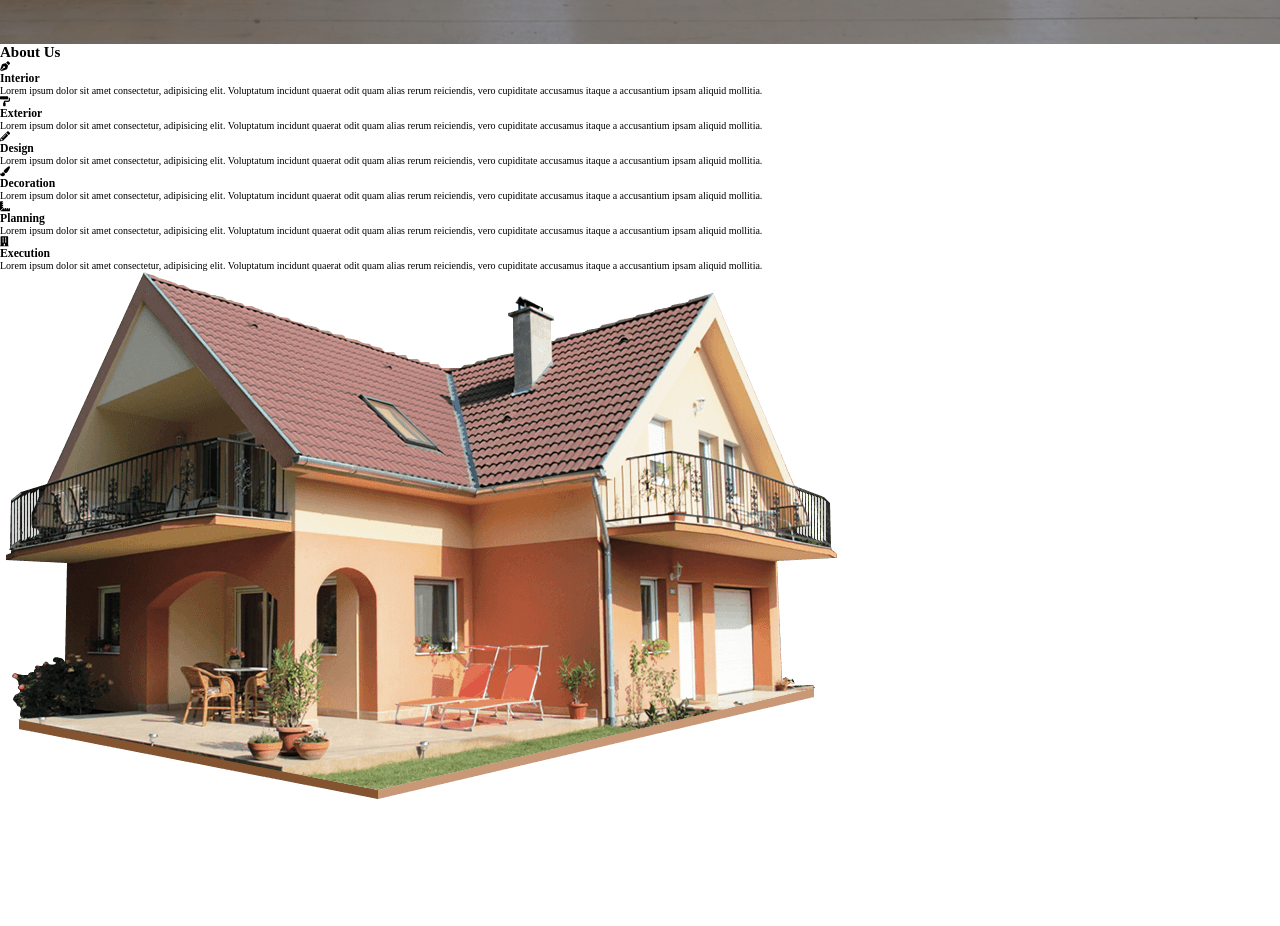
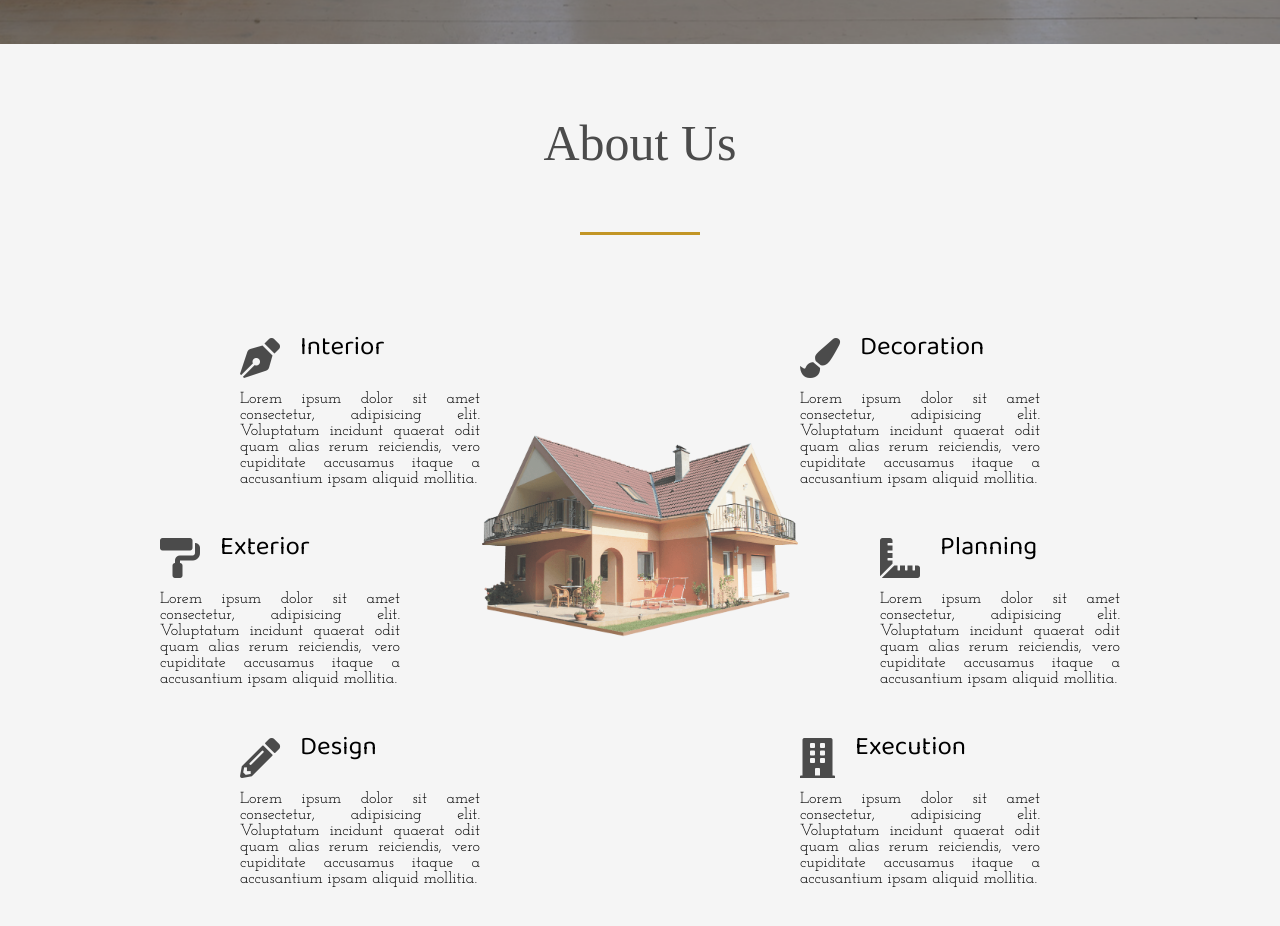
Before and after one commit to RuslanPanasuk/Architect_Website, a plain HTML site: page index.html in a window 1280 px wide. Shown: the part 756-1682 px from the top of the page. Before the commit the page ends 1560 px from the top, so only its background shows below. Drawn offline with nearby package versions, Linux system fonts and the light colour scheme; a web font is replaced by a local one.

Commit message:
feat: finish about section

```diff
--- a/index.html
+++ b/index.html
@@ -64,7 +64,7 @@
         </div>
       </section>
 
-      <section class="about-us">
+      <section class="about-us" id="about">
         <div class="section-header">
           <h1 class="section-heading">About Us</h1>
           <div class="underline"></div>
@@ -74,48 +74,48 @@
             <div class="service-header">
               <i class="fas fa-pen-nib"></i>
               <h3>Interior</h3>
-              <p class="service-text">Lorem ipsum dolor sit amet consectetur, adipisicing elit. Voluptatum incidunt quaerat odit quam alias rerum reiciendis, vero cupiditate accusamus itaque a accusantium ipsam aliquid mollitia.</p>
             </div>
+            <p class="service-text">Lorem ipsum dolor sit amet consectetur, adipisicing elit. Voluptatum incidunt quaerat odit quam alias rerum reiciendis, vero cupiditate accusamus itaque a accusantium ipsam aliquid mollitia.</p>
           </div>
 
           <div class="service">
             <div class="service-header">
               <i class="fas fa-paint-roller"></i>
               <h3>Exterior</h3>
-              <p class="service-text">Lorem ipsum dolor sit amet consectetur, adipisicing elit. Voluptatum incidunt quaerat odit quam alias rerum reiciendis, vero cupiditate accusamus itaque a accusantium ipsam aliquid mollitia.</p>
             </div>
+            <p class="service-text">Lorem ipsum dolor sit amet consectetur, adipisicing elit. Voluptatum incidunt quaerat odit quam alias rerum reiciendis, vero cupiditate accusamus itaque a accusantium ipsam aliquid mollitia.</p>
           </div>
 
           <div class="service">
             <div class="service-header">
               <i class="fas fa-pencil-alt"></i>
               <h3>Design</h3>
-              <p class="service-text">Lorem ipsum dolor sit amet consectetur, adipisicing elit. Voluptatum incidunt quaerat odit quam alias rerum reiciendis, vero cupiditate accusamus itaque a accusantium ipsam aliquid mollitia.</p>
             </div>
+            <p class="service-text">Lorem ipsum dolor sit amet consectetur, adipisicing elit. Voluptatum incidunt quaerat odit quam alias rerum reiciendis, vero cupiditate accusamus itaque a accusantium ipsam aliquid mollitia.</p>
           </div>
 
           <div class="service">
             <div class="service-header">
               <i class="fas fa-paint-brush"></i>
               <h3>Decoration</h3>
-              <p class="service-text">Lorem ipsum dolor sit amet consectetur, adipisicing elit. Voluptatum incidunt quaerat odit quam alias rerum reiciendis, vero cupiditate accusamus itaque a accusantium ipsam aliquid mollitia.</p>
             </div>
+            <p class="service-text">Lorem ipsum dolor sit amet consectetur, adipisicing elit. Voluptatum incidunt quaerat odit quam alias rerum reiciendis, vero cupiditate accusamus itaque a accusantium ipsam aliquid mollitia.</p>
           </div>
 
           <div class="service">
             <div class="service-header">
               <i class="fas fa-ruler-combined"></i>
               <h3>Planning</h3>
-              <p class="service-text">Lorem ipsum dolor sit amet consectetur, adipisicing elit. Voluptatum incidunt quaerat odit quam alias rerum reiciendis, vero cupiditate accusamus itaque a accusantium ipsam aliquid mollitia.</p>
             </div>
+            <p class="service-text">Lorem ipsum dolor sit amet consectetur, adipisicing elit. Voluptatum incidunt quaerat odit quam alias rerum reiciendis, vero cupiditate accusamus itaque a accusantium ipsam aliquid mollitia.</p>
           </div>
 
           <div class="service">
             <div class="service-header">
               <i class="fas fa-building"></i>
               <h3>Execution</h3>
-              <p class="service-text">Lorem ipsum dolor sit amet consectetur, adipisicing elit. Voluptatum incidunt quaerat odit quam alias rerum reiciendis, vero cupiditate accusamus itaque a accusantium ipsam aliquid mollitia.</p>
             </div>
+            <p class="service-text">Lorem ipsum dolor sit amet consectetur, adipisicing elit. Voluptatum incidunt quaerat odit quam alias rerum reiciendis, vero cupiditate accusamus itaque a accusantium ipsam aliquid mollitia.</p>
           </div>
 
           <div class="about-us-img-wrapper">
--- a/style.css
+++ b/style.css
@@ -275,3 +275,114 @@ html {
 .social-media i:hover {
   background-color: #c29525;
 }
+
+/* About section_____________________ */
+
+.about-us {
+  width: 100%;
+  background-color: #f5f5f5;
+  padding-bottom: 15rem;
+}
+
+.section-header {
+  display: flex;
+  flex-direction: column;
+  align-items: center;
+  padding: 7rem 0 10rem 0;
+}
+
+.section-heading {
+  font-family: "Muli", serif;
+  font-size: 5rem;
+  font-weight: 300;
+  color: #4b4b4b;
+  margin-bottom: 6rem;
+}
+
+.underline {
+  width: 12rem;
+  height: 0.3rem;
+  background-color: #c29525;
+}
+
+.services {
+  width: 100%;
+  height: 100%;
+  display: grid;
+  grid-template-columns: repeat(16, 1fr);
+  grid-template-rows: repeat(6, 6rem);
+  row-gap: 4rem;
+}
+
+.service {
+  width: 100%;
+  margin-bottom: 2rem;
+}
+
+.service:nth-child(1) {
+  grid-column: 4 / 7;
+  grid-row: 1 / 3;
+}
+
+.service:nth-child(2) {
+  grid-column: 3 / 6;
+  grid-row: 3 / 5;
+}
+
+.service:nth-child(3) {
+  grid-column: 4 / 7;
+  grid-row: 5 / -1;
+}
+
+.service:nth-child(4) {
+  grid-column: 11 / 14;
+  grid-row: 1 / 3;
+}
+
+.service:nth-child(5) {
+  grid-column: 12 / 15;
+  grid-row: 3 / 5;
+}
+
+.service:nth-child(6) {
+  grid-column: 11 / 14;
+  grid-row: 5 / -1;
+}
+
+.service-header {
+  display: flex;
+  align-items: center;
+  margin-bottom: 1rem;
+}
+
+.service-header i {
+  font-size: 4rem;
+  color: #4b4b4b;
+  margin-right: 2rem;
+}
+
+.service-header h3 {
+  font-family: 'Baloo Da 2', serif;
+  font-size: 2.6rem;
+  font-weight: 400;
+  line-height: 2.6rem;
+  margin-bottom: 2rem;
+}
+
+.service-text {
+  font-family: 'Josefin Slab', serif;
+  font-size: 1.6em;
+  text-align: justify;
+}
+
+.about-us-img-wrapper {
+  grid-column: 7 / 11;
+  grid-row: 2 / 6;
+  width: 100%;
+}
+
+.about-us-img-wrapper img {
+  width: 100%;
+  object-fit: cover;
+  opacity: 0.8;
+}
```
